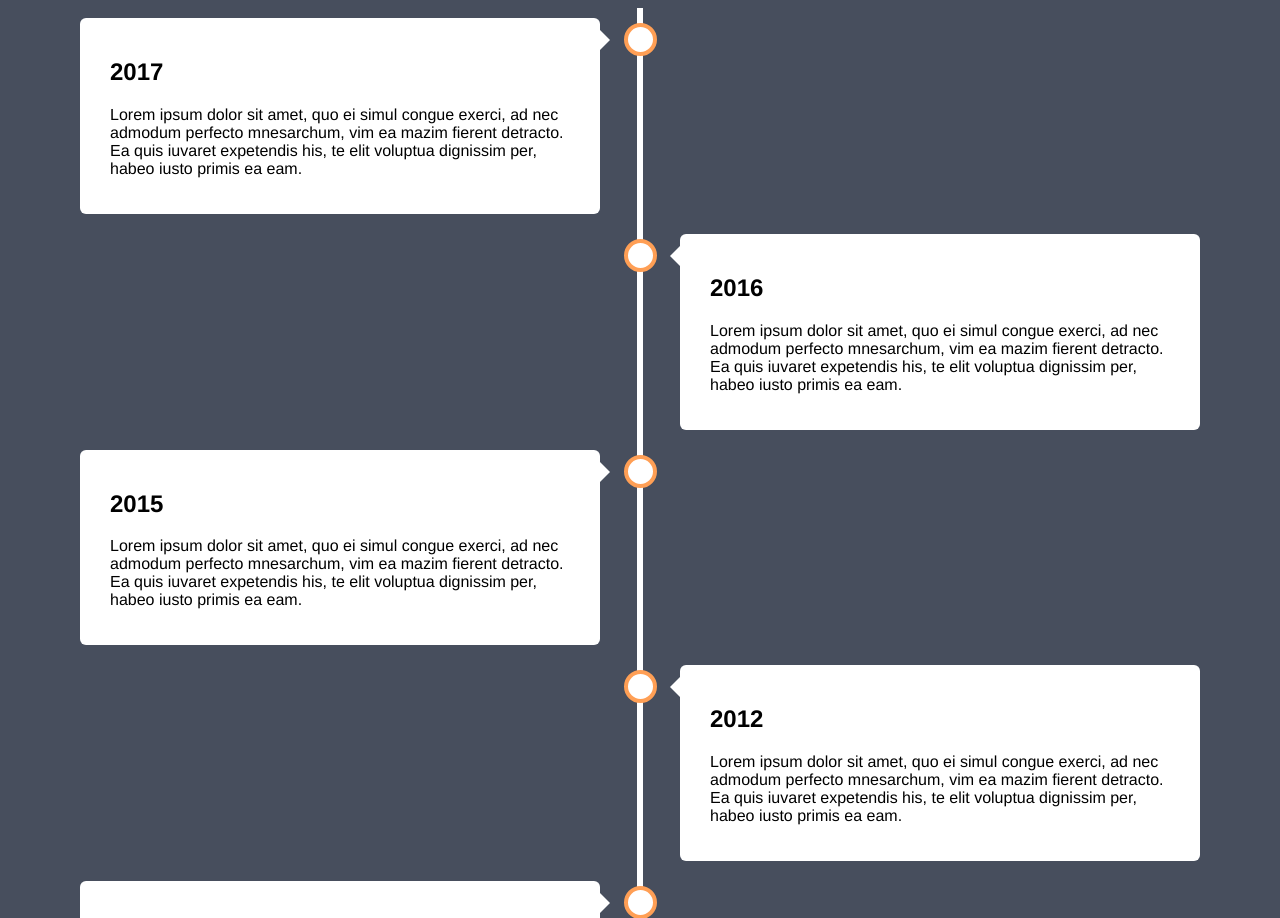
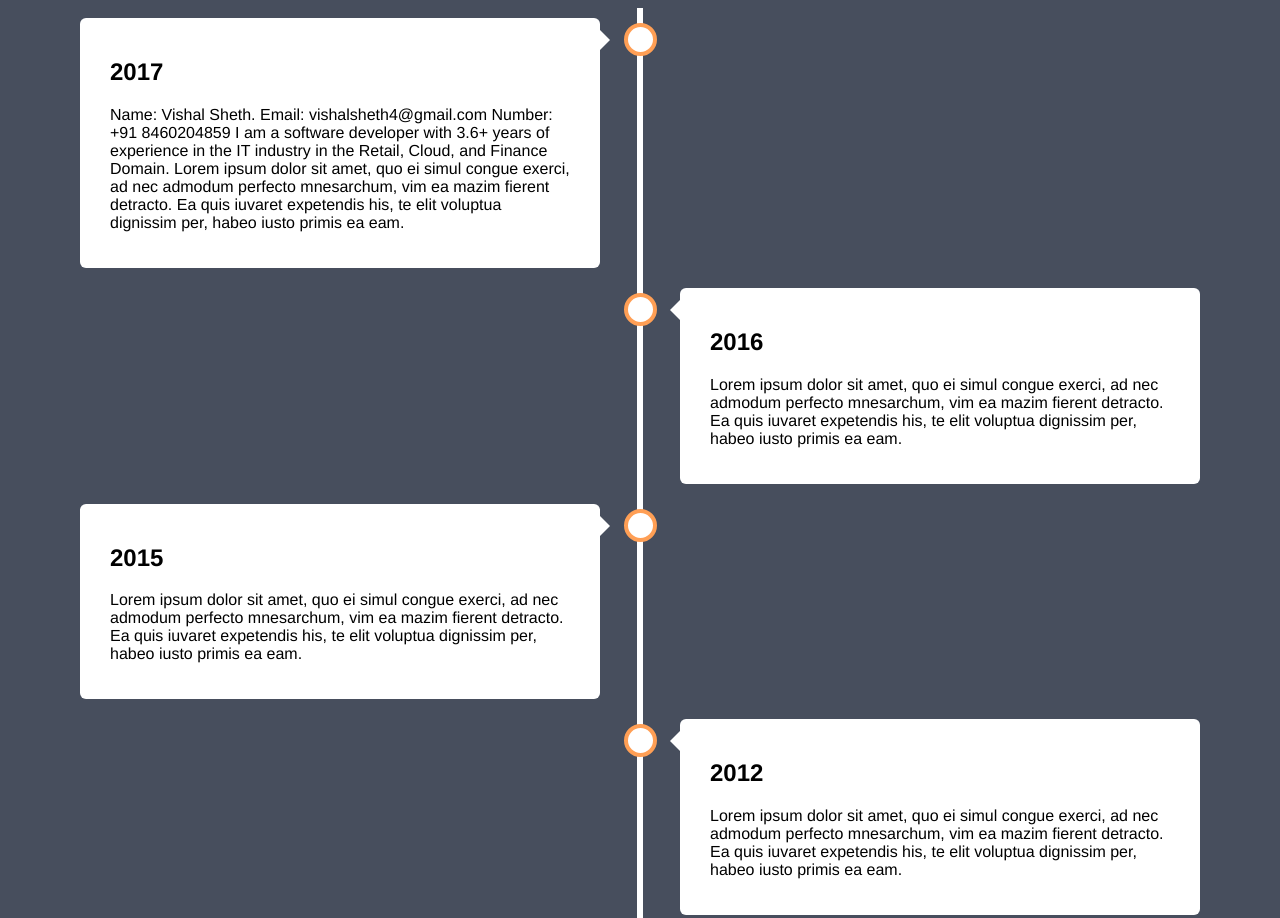
Before and after one commit to VishalSheth4/MyTimeLine.github.io, a plain HTML site: page index.html in a window 1280 px wide. Shown: the top 918 px of the page. Drawn offline with Linux system fonts and the light colour scheme.

Commit message:
Update index.html

```diff
--- a/index.html
+++ b/index.html
@@ -144,7 +144,11 @@ body {
   <div class="container left">
     <div class="content">
       <h2>2017</h2>
-      <p>Lorem ipsum dolor sit amet, quo ei simul congue exerci, ad nec admodum perfecto mnesarchum, vim ea mazim fierent detracto. Ea quis iuvaret expetendis his, te elit voluptua dignissim per, habeo iusto primis ea eam.</p>
+      <p> Name: Vishal Sheth.
+          Email: vishalsheth4@gmail.com
+          Number: +91 8460204859
+          I am a software developer with 3.6+ years of experience in the IT industry in the Retail, Cloud, and Finance Domain.
+        Lorem ipsum dolor sit amet, quo ei simul congue exerci, ad nec admodum perfecto mnesarchum, vim ea mazim fierent detracto. Ea quis iuvaret expetendis his, te elit voluptua dignissim per, habeo iusto primis ea eam.</p>
     </div>
   </div>
   <div class="container right">
```
